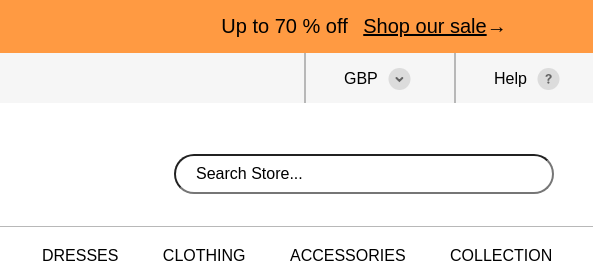
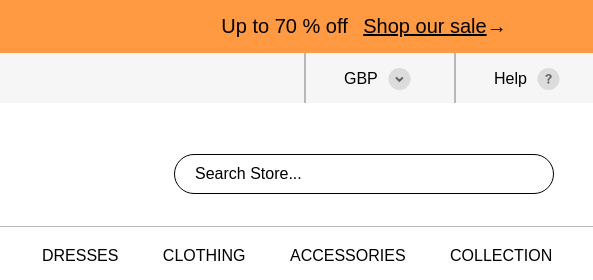
Before and after one commit to williamsilvaw07/Hellbunny, a plain HTML site: page index.html in a window 1280 px wide. Shown: the top 280 px of the page, 276-869 px from the left. Drawn offline with nearby package versions, Linux system fonts and the light colour scheme; a web font is replaced by a local one.

Commit message:
border fix

```diff
--- a/style.css
+++ b/style.css
@@ -155,7 +155,8 @@ input {
     width: 100%;
     position: relative;
     top: 20px;
-    border-radius: 20px
+    border-radius: 20px;
+    border: 1px solid black
 }
 
 
```
